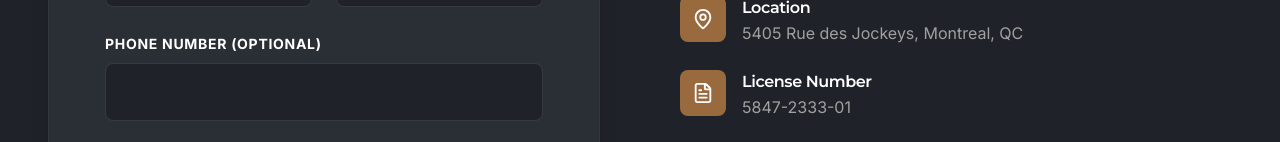
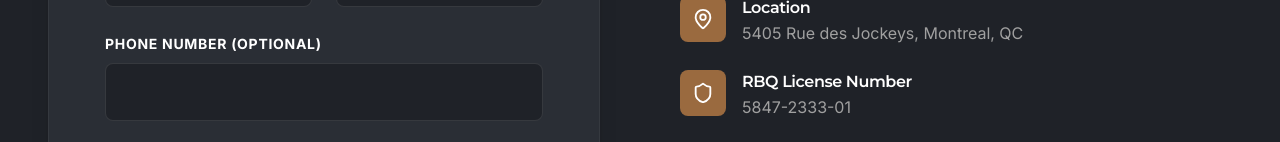
Before and after one commit to RamKashyap2050/AGN-Constructions, a React (Vite) app: page /contact in a window 1280 px wide. Shown: the part 744-886 px from the top of the page. Built offline with nearby package versions, Linux system fonts and the light colour scheme.

Commit message:
Removed duplication

```diff
--- a/src/pages/Contact.jsx
+++ b/src/pages/Contact.jsx
@@ -196,16 +196,6 @@ const Contact = () => {
 
               <div className="flex items-start gap-4">
                 <div className="bg-secondary p-3 rounded-lg text-white">
-                  <FileText size={22} />
-                </div>
-                <div>
-                  <h4 className="font-semibold text-white">{t("licenseTitle")}</h4>
-                  <p className="text-[#A0A0A0]">{t("licenseNumber")}</p>
-                </div>
-              </div>
-
-              <div className="flex items-start gap-4">
-                <div className="bg-secondary p-3 rounded-lg text-white">
                   <Shield size={22} />
                 </div>
                 <div>
--- a/src/pages/Misson.jsx
+++ b/src/pages/Misson.jsx
@@ -55,7 +55,6 @@ const Mission = () => {
               {t("missionAuthor")}
             </p>
             <div className="text-sm text-gray-300 mt-2 space-y-1">
-              <p>{t("licenseTitle")}: {t("licenseNumber")}</p>
               <p>{t("rbqLicenseTitle")}: {t("licenseNumber")}</p>
             </div>
           </div>
```
Also changed, not shown: 3 other files (tests, documents, lock files or other folders).
